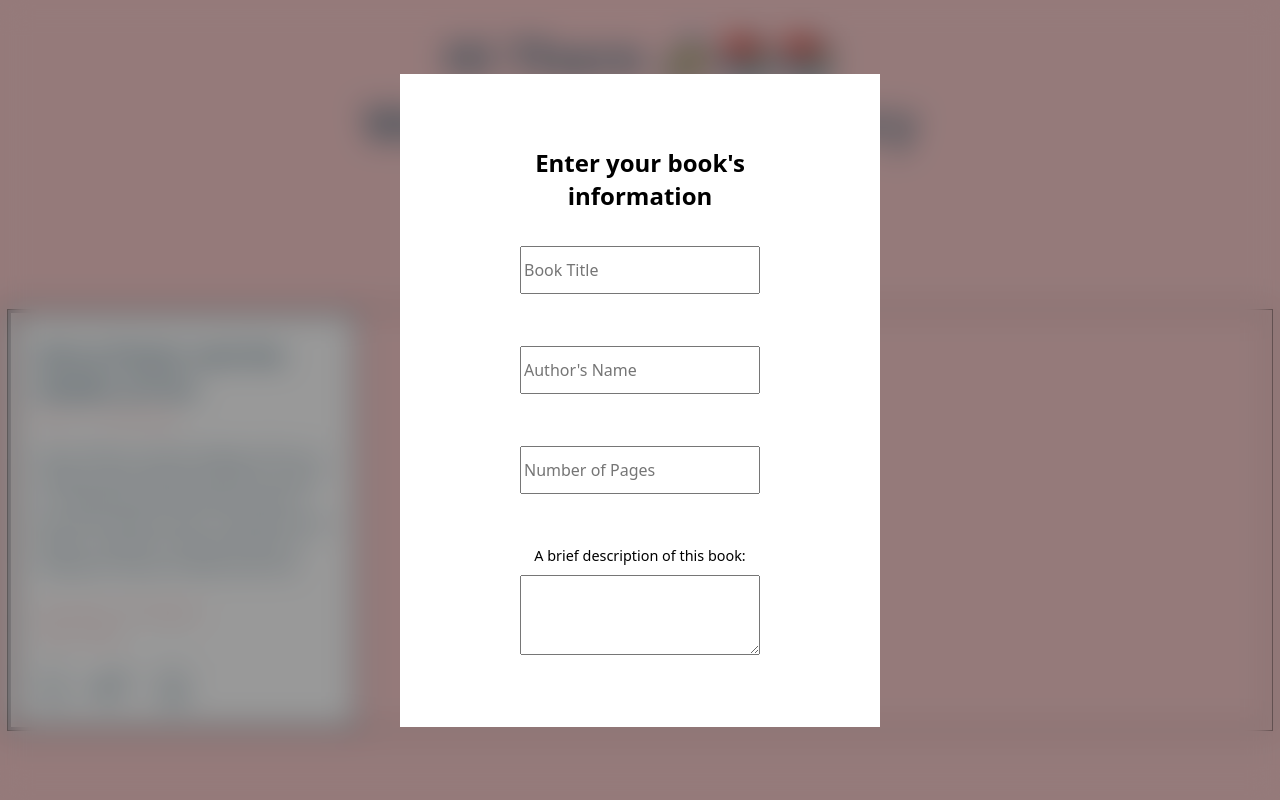
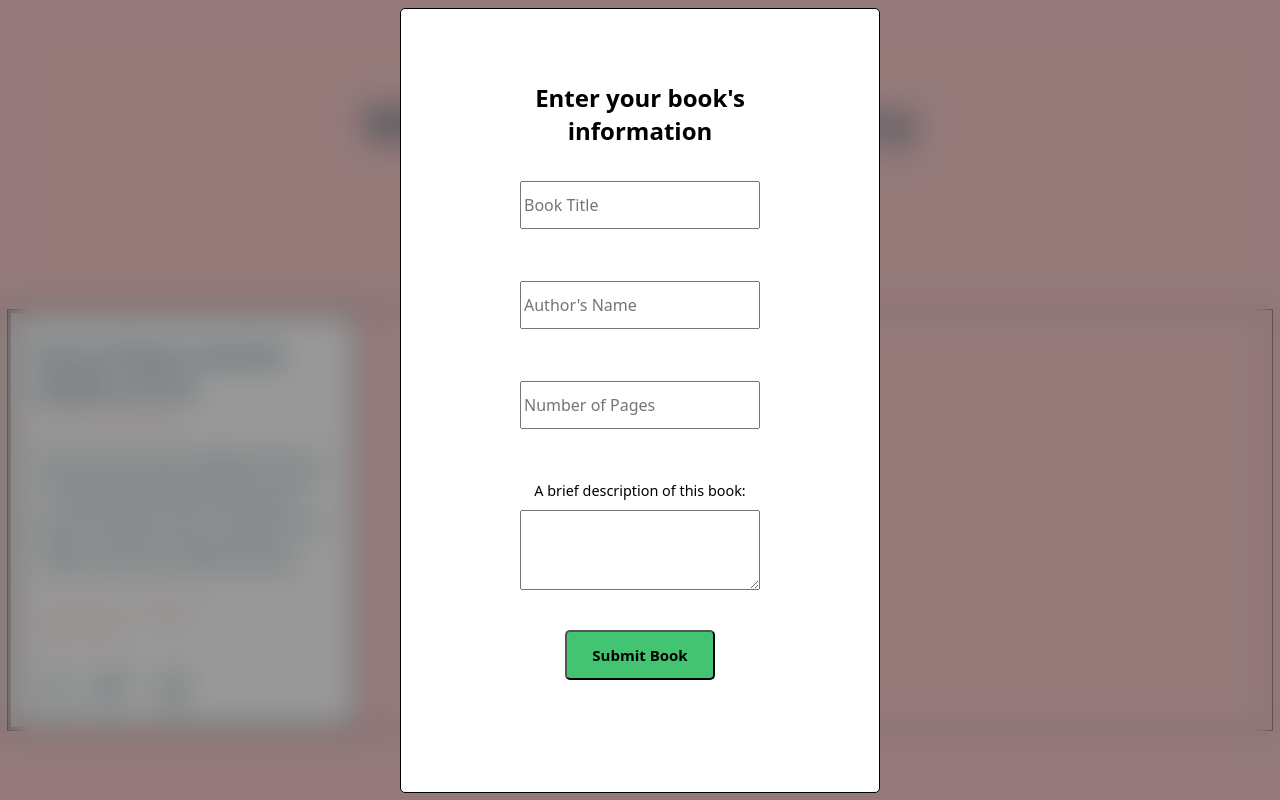
Before and after one commit to Nxlq/library-app, a plain HTML site: page index.html in a window 1280 px wide. Drawn offline with Linux system fonts and the light colour scheme.

Commit message:
add and style submit book button on the modal/form

```diff
--- a/index.html
+++ b/index.html
@@ -14,7 +14,7 @@
         Hi There 🧙‍♂️📚📚 <br />
         Welcome To My Library
       </h1>
-      <button id="btn-add-book">Add Book</button>
+      <button class="btn add-book">Add Book</button>
     </header>
     <main>
       <div class="cards-container">
@@ -83,6 +83,7 @@
           >
           </textarea>
         </div>
+        <button class="btn submit-book">Submit Book</button>
       </form>
     </div>
     <footer></footer>
--- a/styles.css
+++ b/styles.css
@@ -26,12 +26,13 @@ header {
   margin: 25px 0px;
 }
 
-#btn-add-book {
+.btn {
   height: 50px;
   width: 150px;
   background-color: white;
   margin: 40px 0px;
-  font-size: 16px;
+  font-size: 15px;
+  font-weight: 700;
   border-radius: 5px;
 }
 
@@ -91,6 +92,8 @@ header {
   background-color: white;
   width: 30rem;
   padding: 4.5rem;
+  border: solid 1px black;
+  border-radius: 5px;
   display: grid;
   grid-template-rows: repeat(4, 100px);
 }
@@ -137,6 +140,11 @@ label {
   gap: 10px;
 }
 
+.btn.submit-book {
+  background-color: rgb(67, 196, 114);
+  justify-self: center;
+}
+
 .open {
   position: fixed;
   top: 0;
```
